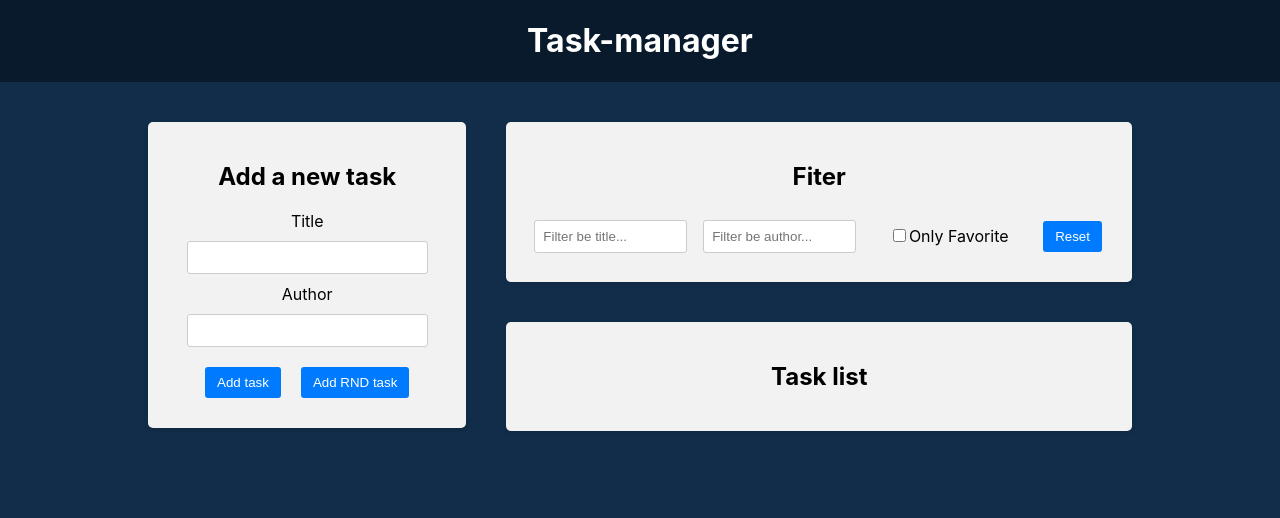
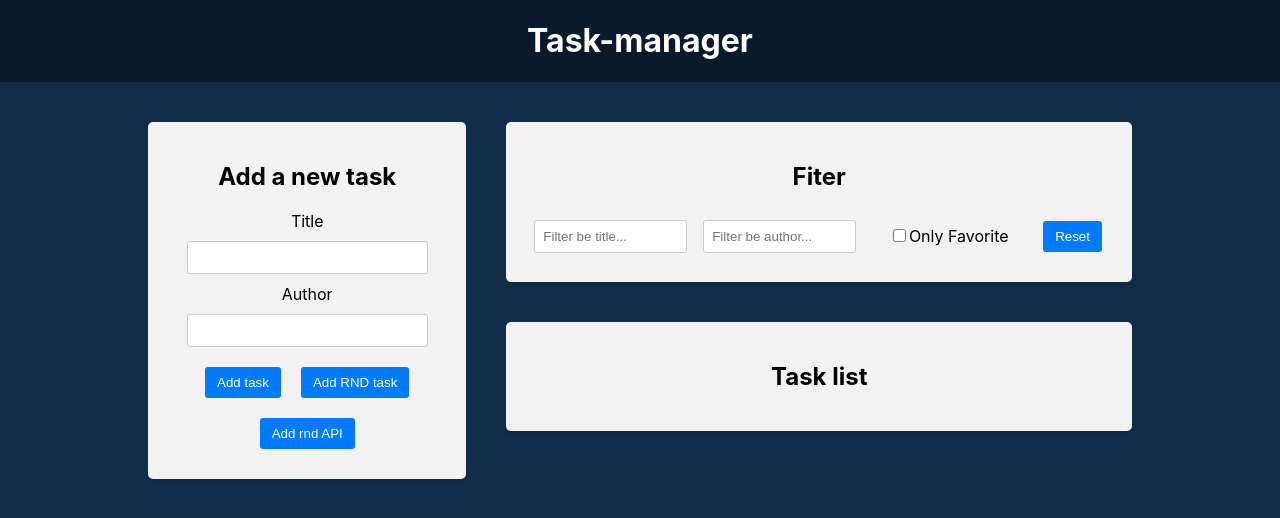
Before and after one commit to Evgeniy-Hurinovich/30-redux, a React (Create React App) app in the folder frontend/: page / in a window 1280 px wide. Shown: the top 518 px of the page. Built offline with nearby package versions, Linux system fonts and the light colour scheme.

Commit message:
356 create api & rnd

```diff
--- a/frontend/package.json
+++ b/frontend/package.json
@@ -7,6 +7,7 @@
     "@testing-library/jest-dom": "^5.17.0",
     "@testing-library/react": "^13.4.0",
     "@testing-library/user-event": "^13.5.0",
+    "axios": "^1.7.7",
     "react": "^18.3.1",
     "react-dom": "^18.3.1",
     "react-icons": "^5.3.0",
--- a/frontend/src/components/BForm/BForm.js
+++ b/frontend/src/components/BForm/BForm.js
@@ -1,5 +1,6 @@
 import { useState } from 'react'
 import { useDispatch } from 'react-redux'
+import axios from 'axios'
 import { addTask } from '../../redux/slices/taskSlice'
 import createTaskWithID from '../../utils/createTaskWithID'
 import taskData from '../../data/task.json'
@@ -25,6 +26,18 @@ const BForm = () => {
       setAuthor('')
     }
   }
+
+  const handlAddRNDTaskAPI = async () => {
+    try {
+      const res = await axios.get('http://localhost:4000/random-task')
+      if (res.data && res.data.title && res.data.author) {
+        dispatch(addTask(createTaskWithID(res.data)))
+      }
+    } catch (error) {
+      console.log('error', error)
+    }
+  }
+
   return (
     <div className="app-block book-form">
       <h2>Add a new task</h2>
@@ -51,6 +64,9 @@ const BForm = () => {
         <button type="button" onClick={handlAddRNDTask}>
           Add RND task
         </button>
+        <button type="button" onClick={handlAddRNDTaskAPI}>
+          Add rnd API
+        </button>
       </form>
     </div>
   )
```
Also changed, not shown: 1 other file (tests, documents, lock files or other folders).
